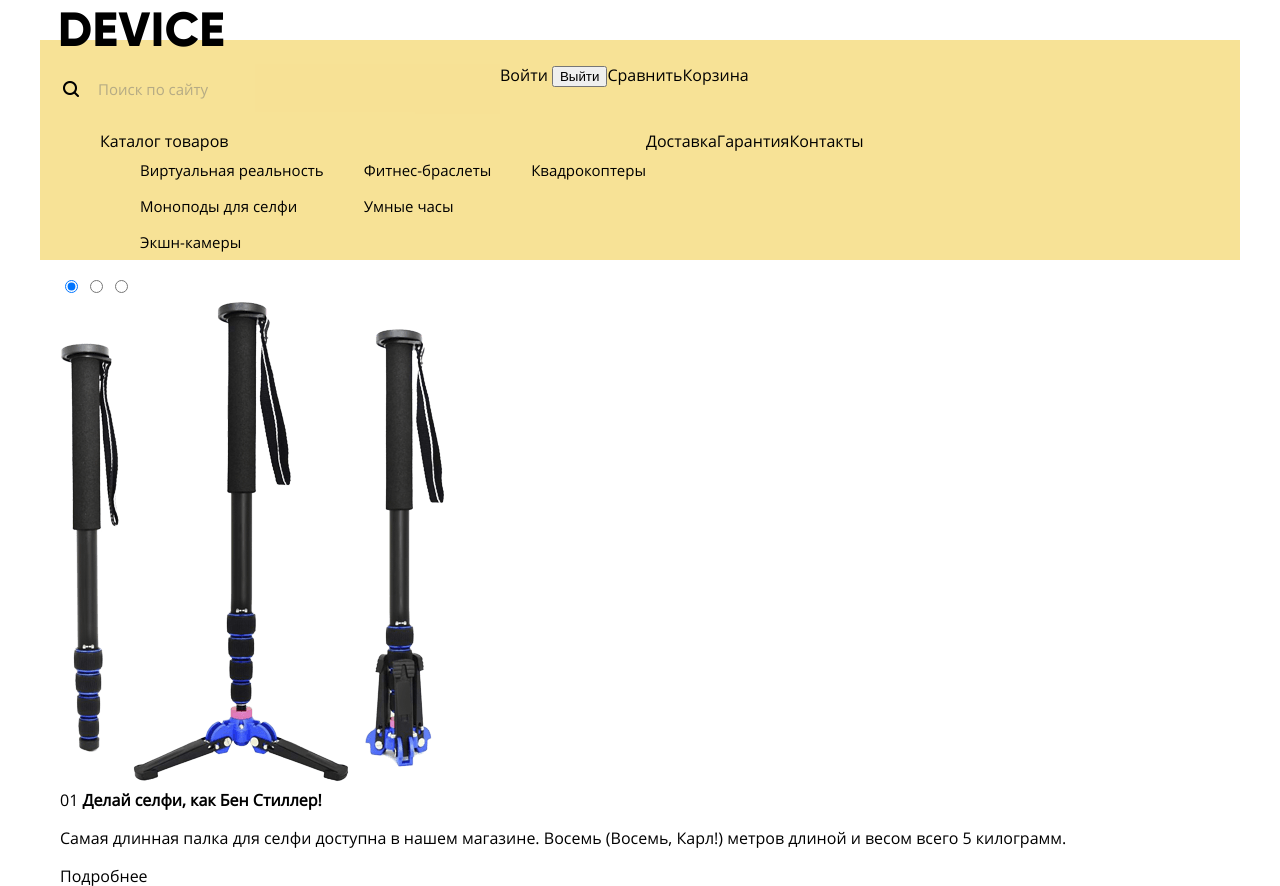
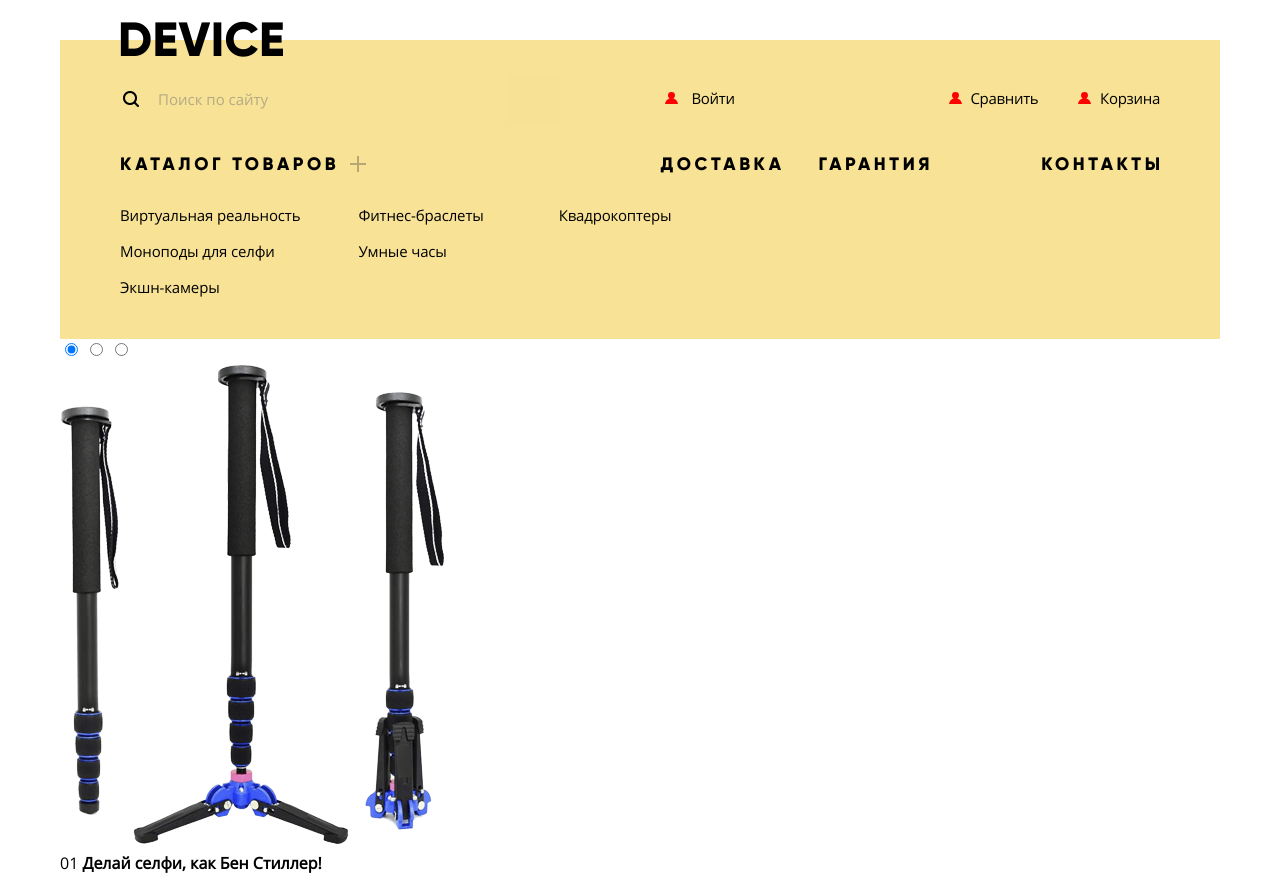
Before and after one commit to pelesesenko/887489-device, a plain HTML site: page index.html in a window 1280 px wide. Shown: the top 886 px of the page. Drawn offline with Linux system fonts and the light colour scheme; files whose address does not match are found by name.

Commit message:
Выпадающее меню

```diff
--- a/css/style.css
+++ b/css/style.css
@@ -39,7 +39,6 @@
         padding: 0;
         font-family: "Open Sans", "Arial", sans-serif;
         background-color: white;
-        overflow-x: hidden;
     }
 
     li {
@@ -59,7 +58,10 @@
     }
 
     header {
-        padding: 10px 60px 40px 60px;
+        width: 1160px;
+        padding: 10px 60px 0 60px;
+        margin: 0 auto;
+        box-sizing: border-box;
         background-image: linear-gradient(white 40px, #f7e296 40px);
     }
 
@@ -72,16 +74,28 @@
         font-family: "Gilroy", serif;
         font-size: 48px;
         font-weight: bold;
-        letter-spacing: 0.5px;
+        letter-spacing: 0.01em;
+        font-kerning: normal;
         position: relative;
         left: -2px;
+    }
+
+    .header-top {
+        display: flex;
+        font-family: "Open Sans", sans-serif;
+        font-weight: 400;
+        font-size: 15px;
+        justify-content: space-between;
+        margin-bottom: 28px;
+        letter-spacing: -0.02em
+        /* line-height: 30px; */
     }
     /* ::-webkit-input-placeholder {
         color: rgba(0, 0, 0, 0.5);
     } */
 
     .search {
-        margin: 0px;
+        margin: 0;
         padding: 0px;
         height: 50px;
         display: flex;
@@ -89,28 +103,27 @@
         background-color: #f7e296;
     }
 
-    #search,
-    .btn-search {
-        margin: 0px;
+    .search #search,
+    .search .btn-search {
         box-sizing: border-box;
         height: 50px;
         outline: none;
         border: none;
         box-shadow: none;
+        padding: 10px;
         font-family: "Open Sans", sans-serif;
         font-weight: 400;
         font-size: 15px;
-        padding: 10px;
     }
 
-    #search {
+    .search #search {
         padding-left: 38px;
         width: 440px;
         opacity: 0.5;
         background-color: #f7e296;
     }
 
-    .btn-search {
+    .search .btn-search {
         position: absolute;
         right: 0;
         width: 85px;
@@ -174,33 +187,160 @@
         left: 3px;
         width: 16px;
         height: 16px;
-        background-image: url("../img/search.png");
+        background-image: url("../img/spritesheet.png");
         background-repeat: no-repeat;
+        background-position: -1154px -5px;
         z-index: 2;
     }
 
-    .header-bottom {
+    .user,
+    .compare,
+    .cart {
+        position: relative;
+        padding-top: 14px;
+        margin-left: 40px;
+    }
+
+    .user {
+        min-width: 244px;
+        margin-left: auto;
+    }
+
+    .icon {
+        display: inline-block;
+        width: 13px;
+        height: 12px;
+        margin-right: 5px;
+    }
+
+    .user .icon {
+        margin-right: 10px;
+    }
+
+    .header-top .icon::before {
+        position: absolute;
+        content: "";
+        width: 13px;
+        height: 12px;
+        background-image: url("../img/user.svg");
+        background-repeat: no-repeat;
+    }
+
+    .user .icon::before {
+        /* background-position: -47px -5px; */
+    }
+    /* .compare .icon::before {
+        background-position: -24px -3px;
+    }
+
+    .cart .icon::before {
+        background-position: -5px -5px;
+    } */
+
+    .exit {
+        display: none;
+        background-color: #f7e296;
+        color: rgba(0, 0, 0, 0.5);
+        padding-left: 20px;
+    }
+    /* .header-bottom {
         display: flex;
+    }
+     */
+    /* Навигация в хедере ......................................................*/
+
+    .main-navigation {
+        display: flex;
+        flex-wrap: wrap;
+        justify-content: space-between;
+        margin: 0;
+        padding: 0 0 153px 0;
+        position: relative;
+    }
+
+    .main-navigation ul {
+        margin: 0;
+        padding: 0;
     }
 
     .header-catalog-menu {
+        order: 1;
         display: flex;
-    }
-
-    .header-top {
-        display: flex;
-    }
-
-    .site-navigation {
-        display: flex;
-    }
-
-    .header-catalog-menu ul li {
         font-family: "Open Sans", sans-serif;
         font-weight: 400;
         font-size: 15px;
         line-height: 36px;
-        /*  ? */
+        letter-spacing: -0.01em;
+        text-transform: none;
+        position: absolute;
+        width: 1100px;
+        height: 142px;
+        left: -60px;
+        bottom: 0;
+        padding-top: 18px;
+        padding-left: 60px;
+        /* visibility: hidden; */
+    }
+
+    .header-catalog-menu ul:first-child {
+        padding: 0;
+        margin-right: 58px;
+    }
+
+    .header-catalog-menu ul:nth-child(2) {
+        margin-right: 75px;
+    }
+
+    .main-navigation-item:hover .header-catalog-menu {
+        visibility: visible;
+    }
+
+    .header-catalog-menu a {
+        padding: 10px 0 10px 0;
+    }
+
+    .main-navigation-item {
+        font-family: "Gilroy", serif;
+        font-size: 18px;
+        line-height: 24px;
+        font-weight: bold;
+        text-transform: uppercase;
+        letter-spacing: 0.2em;
+        margin-left: 34px;
+        padding-bottom: 10px;
+    }
+
+    .site-navigation-item {
+        margin-left: 34px;
+    }
+
+    .main-navigation-item:nth-child(1) {
+        margin: 0 auto 0 0;
+        min-width: 246px;
+        /* position: relative; */
+    }
+
+    .main-navigation>.main-navigation-item:last-child {
+        margin-left: 108px;
+    }
+
+    .main-navigation-item:nth-child(1)>a {
+        position: relative;
+    }
+
+    .main-navigation-item:nth-child(1)>a:after {
+        content: "";
+        position: absolute;
+        right: -27px;
+        top: 3px;
+        width: 16px;
+        height: 16px;
+        background-image: url("../img/plus.svg");
+        opacity: 0.3;
+    }
+
+    .last-char {
+        letter-spacing: 0;
     }
 
     .product-categories {
--- a/index.html
+++ b/index.html
@@ -8,7 +8,7 @@
 </head>
 
 <body>
-    <header class="container">
+    <header>
         <div class="logo-wrapper">
             <a class="logo">Device</a>
         </div>
@@ -19,22 +19,26 @@
                 <div class="cover"></div>
             </form>
             <div class="user">
+                <a class="icon" href="#"></a>
                 <a href="#">Войти</a>
                 <a class="profile-reference" href="#"></a>
-                <button class="exit">Выйти</button>
+                <a class="exit" href="#">Выйти</a>
             </div>
             <div class="compare">
+                <a class="icon" href="#"></a>
                 <a href="#">Сравнить</a>
             </div>
             <div class="cart">
+                <a class="icon" href="#"></a>
                 <a href="#">Корзина</a>
             </div>
         </div>
-        <nav class="main-navigation">
-            <ul class="site-navigation">
-                <li class="site-navigation-item">
+        <nav>
+            <ul class="main-navigation">
+                <li class="main-navigation-item">
                     <a href="#">Каталог товаров </a>
                     <div class="header-catalog-menu">
+
                         <ul>
                             <li><a href="#">Виртуальная реальность</a></li>
                             <li><a href="catalog-page-2.html">Моноподы для селфи</a></li>
@@ -49,14 +53,14 @@
                         </ul>
                     </div>
                 </li>
-                <li class="site-navigation-item">
-                    <a href="#">Доставка</a>
+                <li class="main-navigation-item">
+                    <a class="main-navigation-item" href="#">Доставка</a>
                 </li>
-                <li class="site-navigation-item">
-                    <a href="#">Гарантия</a>
+                <li class="main-navigation-item">
+                    <a class="main-navigation-item" href="#">Гарантия</a>
                 </li>
-                <li class="site-navigation-item">
-                    <a href="#">Контакты</a>
+                <li class="main-navigation-item">
+                    <a class="main-navigation-item" href="#">Контакт<span class="last-char">ы</span></a>
                 </li>
             </ul>
         </nav>
@@ -238,7 +242,9 @@
             <section class="contacts">
                 <h2>Контакты</h2>
                 <p>Вы можете забрать товар сами, заехав в наш офис. Заодно, вы сможете проверить работоспособность покупки. Всякое бывает.</p>
-                <div class="map"></div>
+                <div class="map">
+                    <img src="img/map.png" width="560" height="222" alt="Карта офиса по адресу улица Строителей, 15">
+                </div>
                 <div class="popup map-popup"></div>
                 <a class="btn" href="#">Напишите нам</a>
                 <div class="popup feedback-popup"></div>
```
Also changed, not shown: img/plus.svg (added), img/spritesheet.png (added), img/user.svg (added).
